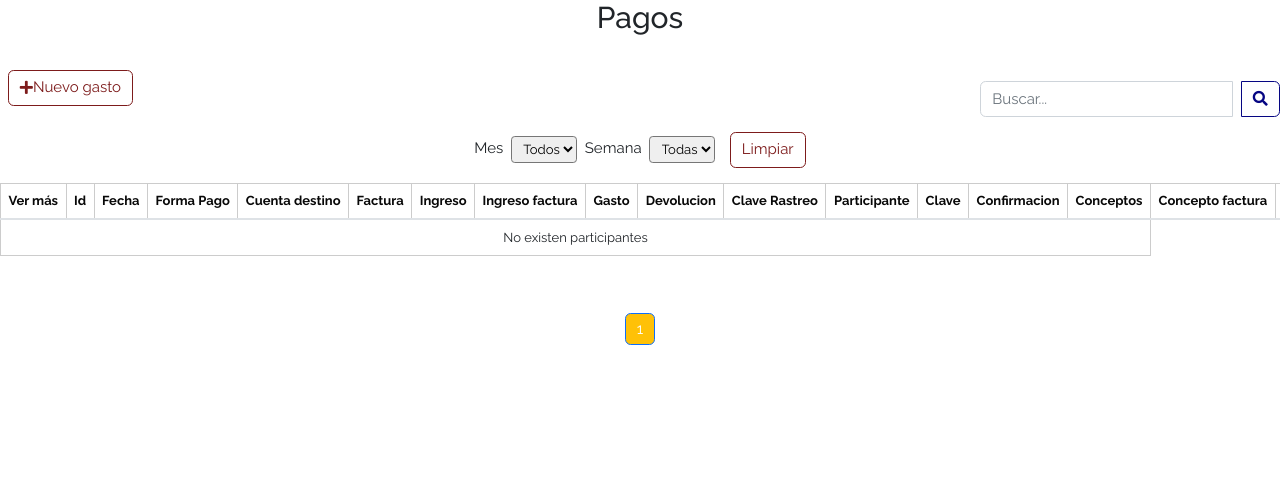
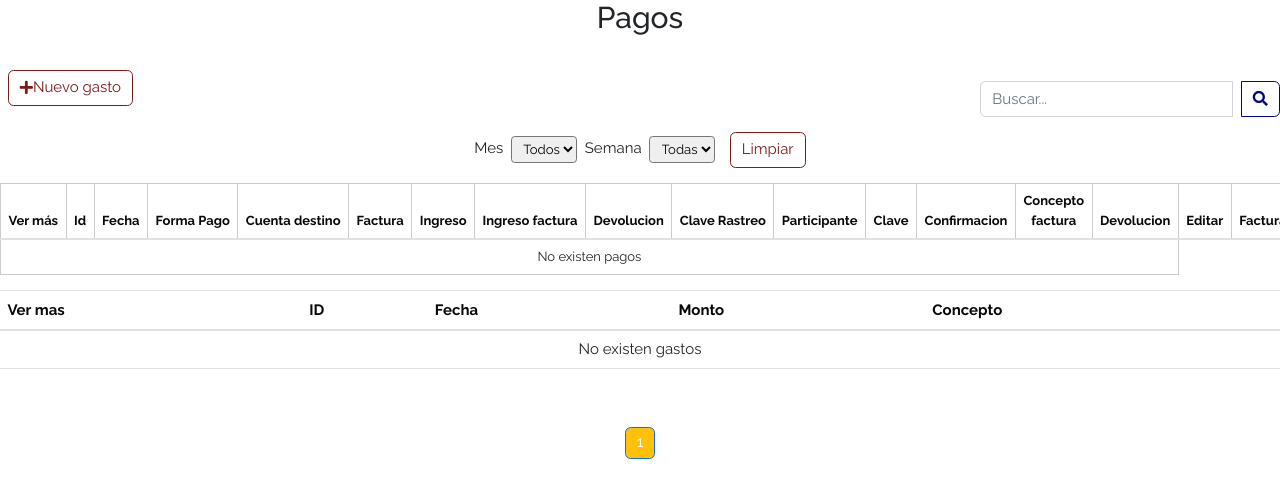
Before and after one commit to JoseMiguelVS/SACAL, a Flask app: page /pagos in a window 1280 px wide. Shown: the part 85-583 px from the top of the page. Run offline with Flask 3, Linux system fonts and the light colour scheme; the visitor is signed in with stand-in values (Sample User, id 1); data that the repository does not hold is empty; parts of the project's set-up code (start-up, migrations or seed data) failed here and were passed over; some libraries are stand-ins or nearby versions.

Commit message:
6.2.8 Pagos y gastos separados(falta devolucion)

```diff
--- a/app/routes/pagos/routes.py
+++ b/app/routes/pagos/routes.py
@@ -3,7 +3,7 @@ from flask_login import login_required
 from datetime import datetime
 from psycopg2.extras import RealDictCursor
 
-from utils.listas import lista_meses, lista_semanas
+from utils.listas import lista_conceptos, lista_meses, lista_semanas
 
 from ..utils.utils import get_db_connection, paginador3
 
@@ -14,22 +14,38 @@ pagos = Blueprint('pagos', __name__)
 @pagos.route("/pagos")
 @login_required
 def pagos_buscar():
+    # Búsqueda
     search_query = request.args.get('buscar', '', type=str).strip()
     search_query_sql = f"%{search_query}%"
+    page = request.args.get('page', 1, type=int)
+    per_page = 20
 
+    # Pagos con búsqueda
     sql_count = '''
         SELECT COUNT(*) FROM detalles_pagos
         WHERE (clave_participante ILIKE %s OR nombre_participante ILIKE %s)
     '''
-
     sql_lim = '''
         SELECT * FROM detalles_pagos
         WHERE (clave_participante ILIKE %s OR nombre_participante ILIKE %s)
         ORDER BY id_pago DESC
         LIMIT %s OFFSET %s
     '''
+    paginado = paginador3(sql_count, sql_lim, [search_query_sql, search_query_sql], page, per_page)
 
-    paginado = paginador3(sql_count, sql_lim, [search_query_sql, search_query_sql], 1, 5)
+
+    conn = get_db_connection()  # o como sea tu conexión
+    cursor = conn.cursor()
+        # Últimos 10 gastos (no filtrados)
+    sql_gastos = '''
+        SELECT *
+        FROM detalles_gastos
+        ORDER BY fecha DESC
+        LIMIT 10
+    '''
+    cursor.execute(sql_gastos)
+    gastos = cursor.fetchall()
+
 
     return render_template('pagos/pagos.html',
                            meses=lista_meses(),
@@ -39,45 +55,69 @@ def pagos_buscar():
                            per_page=paginado[2],
                            total_items=paginado[3],
                            total_pages=paginado[4],
-                           search_query=search_query)
-
+                           search_query=search_query,
+                           gastos=gastos)
 
 @pagos.route("/pagos/filtros")
 @login_required
 def pagos_filtros():
     mes = request.args.get('mes', '', type=str)
     semana = request.args.get('semana', '', type=str)
+    page = request.args.get('page', 1, type=int)
+    per_page = 20
 
+    # -------------------- PAGOS --------------------
     sql_count = '''
-                    SELECT COUNT(*) FROM detalles_pagos
-                    WHERE (%s = '' OR meses ILIKE %s)
-                    AND (%s = '' OR semanas ILIKE %s)
-                '''
+        SELECT COUNT(*) FROM detalles_pagos
+        WHERE (%s = '' OR meses ILIKE %s)
+        AND (%s = '' OR semanas ILIKE %s)
+    '''
 
     sql_lim = '''
-                    SELECT * FROM detalles_pagos
-                    WHERE (%s = '' OR meses ILIKE %s)
-                    AND (%s = '' OR semanas ILIKE %s)
-                    ORDER BY id_pago DESC
-                    LIMIT %s OFFSET %s
-                '''
+        SELECT * FROM detalles_pagos
+        WHERE (%s = '' OR meses ILIKE %s)
+        AND (%s = '' OR semanas ILIKE %s)
+        ORDER BY id_pago DESC
+        LIMIT %s OFFSET %s
+    '''
+
     paginado = paginador3(
         sql_count, sql_lim,
-        [
-            mes, mes,
-            semana, semana
-        ],
-        1, 20
+        [mes, mes, semana, semana],
+        page, per_page
+    )
+
+    # -------------------- GASTOS --------------------
+    sql_countG = '''
+        SELECT COUNT(*) FROM detalles_gastos
+        WHERE (%s = '' OR mes ILIKE %s)
+        AND (%s = '' OR semana ILIKE %s)
+    '''
+
+    sql_limG = '''
+        SELECT * FROM detalles_gastos
+        WHERE (%s = '' OR mes ILIKE %s)
+        AND (%s = '' OR semana ILIKE %s)
+        ORDER BY fecha DESC
+        LIMIT %s OFFSET %s
+    '''
+
+    paginado_gastos = paginador3(
+        sql_countG, sql_limG,
+        [mes, mes, semana, semana],
+        1, 10  # puedes dejarlo paginado si lo necesitas
     )
 
     return render_template('pagos/pagos.html',
-                           meses=lista_meses(),
-                           semanas=lista_semanas(),
                            pagos=paginado[0],
                            page=paginado[1],
                            per_page=paginado[2],
                            total_items=paginado[3],
-                           total_pages=paginado[4])
+                           total_pages=paginado[4],
+                           gastos=paginado_gastos[0],
+                           concepto=lista_conceptos(),
+                           meses=lista_meses(),
+                           semanas=lista_semanas())
 
 # -----------------------------COMPROBANTES-----------------------------
 @pagos.route("/pagos/comprobantes/<string:id>")
@@ -98,7 +138,6 @@ def pagos_actualizar(id):
     if request.method == 'POST':
         clave_rastreo = request.form['clave_rastreo']
         validacion_pago = request.form['validacion_pago']
-        devolucion = request.form['devolucion']
 
         con = get_db_connection()
         cur = con.cursor()
@@ -109,6 +148,25 @@ def pagos_actualizar(id):
         cur.close()
         con.close()
         flash('Pago actualizado correctamente')
+    return redirect(url_for('pagos.pagos_buscar'))
+
+@pagos.route("/pagos/devolucion/<string:id>", methods=['POST'])
+@login_required
+def pagos_devolucion(id):
+    if request.method == 'POST':
+        ingresos = 0
+        ingreso_factura = 0
+        devolucion=request.form['devolucion']
+
+        con = get_db_connection()
+        cur= con.cursor()
+        sql = 'UPDATE pagos SET ingresos = %s, ingreso_factura = %s, devolucion = %s WHERE participante = %s'
+        valores = (ingresos, ingreso_factura, devolucion, id)
+        cur.execute(sql, valores)
+        con.commit()
+        cur.close()
+        con.close()
+        flash('Devolucion registrada correctamente')
     return redirect(url_for('pagos.pagos_buscar'))
 
 # -----------------------------------DETALLES DE PAGOS-----------------------------------
@@ -129,23 +187,21 @@ def pagos_detalles(id):
 @login_required
 def pagos_nuevo():
     if request.method == 'POST':
-        gasto = request.form['gasto']
-        conceptos = request.form['conceptos']
-        ingresos = '0'
-        clave_rastreo = 'N/A'
-        fecha_pago = datetime.now()
-        validacion_pago = '3'
-        participante = '1'
+        monto_gasto = request.form['gasto']
+        concepto_gasto = request.form['conceptos']
+        mes = request.form['mes']
+        semana = request.form['semana']
+        fecha = datetime.now()
 
         con = get_db_connection()
         cur = con.cursor(cursor_factory=RealDictCursor)
 
         sql = '''
-                    INSERT INTO pagos
-                        (gasto, ingresos, clave_rastreo, conceptos, fecha_pago,validacion_pago, participante)
-                        VALUES (%s, %s, %s, %s, %s, %s, %s)
+                    INSERT INTO gastos
+                        (fecha, monto_gasto, concepto_gasto, mes, semana)
+                        VALUES (%s, %s, %s, %s, %s)
               '''
-        valores = (gasto, ingresos, clave_rastreo, conceptos, fecha_pago,validacion_pago, participante)
+        valores = (fecha, monto_gasto, concepto_gasto, mes, semana)
         cur.execute(sql, valores)
 
         con.commit()
--- a/app/templates/pagos/pagos.html
+++ b/app/templates/pagos/pagos.html
@@ -69,14 +69,13 @@
                     <th>Factura</th>
                     <th>Ingreso</th>
                     <th>Ingreso factura</th>
-                    <th>Gasto</th>
                     <th>Devolucion</th>
                     <th>Clave Rastreo</th>
                     <th>Participante</th>
                     <th>Clave</th>
                     <th>Confirmacion</th>
-                    <th>Conceptos</th>
-                    <th>Concepto factura</th>
+                    <th>Concepto <br>factura</th>
+                    <th>Devolucion</th>
                     <th>Editar</th>
                     <th>Factura</th>
                 </tr>
@@ -97,7 +96,6 @@
                     <td><input type="checkbox" readonly disabled {% if p.factura_pago %}checked{% endif %}></td>
                     <td>{{ p.ingresos }}</td>
                     <td>{{ p.ingreso_factura }}</td>
-                    <td>{{ p.gasto }}</td>
                     <td>{{ p.devolucion }}</td>
                     <td>{{ p.clave_rastreo }}</td>
                     <td>{{ p.nombre_participante }}</td>
@@ -113,11 +111,15 @@
                         {% endif %}
                     </td>
 
-                    <td>{{ p.conceptos }}</td>
                     <td>{{ p.concepto_factura }}</td>
                     <td>
-                        <a class="botones-editar"
-                            href="{{ url_for('pagos.pagos_comprobantes', id = p.id_participante) }}"><i
+                        <button type="button" class="botones-editar" data-bs-toggle="modal"
+                            data-bs-target="#modalEditarDevolucion-{{p.participante}}" aria-label="Agregar devolucion">
+                            <i class="fa fa-edit"></i>
+                        </button>
+                    </td>
+                    <td>
+                        <a class="botones-editar" href="{{ url_for('pagos.pagos_comprobantes', id = p.id_pagos) }}"><i
                                 class="fa fa-edit"></i></a>
                     </td>
                     <td>
@@ -130,9 +132,37 @@
                 {% endfor %}
                 {% else %}
                 <tr>
-                    <td align="center" colspan="15">No existen participantes</td>
+                    <td align="center" colspan="15">No existen pagos</td>
                 </tr>
                 {% endif %}
+            </tbody>
+        </table>
+    </section>
+
+    <section class="table-responsive tables-sm">
+        <table class="table table-hover">
+            <thead>
+                <tr>
+                    <th>Ver mas</th>
+                    <th>ID</th>
+                    <th>Fecha</th>
+                    <th>Monto</th>
+                    <th>Concepto</th>
+                </tr>
+            </thead>
+            <tbody>
+                {% if gastos %} {% for g in gastos %}
+                <tr>
+                    <td>{{ loop.index }}</td>
+                    <td>{{ g.fecha }}</td>
+                    <td>{{ g.monto_gasto }}</td>
+                    <td>{{ g.nombre_gasto }}</td>
+                    {% endfor %} {% else %}
+                <tr>
+                    <td align="center" colspan="15">No existen gastos</td>
+                </tr>
+                {% endif %}
+                </tr>
             </tbody>
         </table>
     </section>
@@ -239,6 +269,39 @@
             </form>
         </div>
     </div>
+
+    <div class="modal fade" id="modalEditarDevolucion-{{p.participante}}" data-bs-backdrop="static"
+        data-bs-keyboard="false" tabindex="-1" aria-labelledby="modalEditarDevolucionLabel" aria-hidden="true">
+        <div class="modal-dialog">
+            <form action="{{url_for('pagos.pagos_devolucion', id=p.participante)}}" method="post" class="modal-content">
+                <div class="modal-header">
+                    <h5 class="modal-title" id="modalEditarLabel-{{p.nombre_participante}}">
+                        Agregar Factura
+                    </h5>
+                    <button type="button" class="btn-close" data-bs-dismiss="modal" aria-label="Cerrar"></button>
+                </div>
+                <div class="modal-body">
+                    <input type="hidden" name="csrf_token" value="{{ csrf_token() }}" />
+                    <div class="mb-2">
+                        <label for="" class="form-label">Monto de devolucion</label>
+                        {% if not p.ingresos == 0.0 %}
+                        <input type="number" name="devolucion" id="devolucion" class="form-control"
+                        value="{{p.ingresos - (p.ingresos * 0.16)}}"
+                        placeholder="{{p.ingresos - (p.ingresos * 0.16)}}">
+                        {% else %}
+                        <input type="number" name="devolucion" id="devolucion" class="form-control"
+                            value="{{p.ingreso_factura - (p.ingreso_factura * 0.16)}}"
+                            placeholder="{{p.ingreso_factura - (p.ingreso_factura * 0.16)}}">
+                            {% endif %}
+                    </div>
+                </div>
+                <div class="modal-footer">
+                    <button type="button" class="botones-cancelar" data-bs-dismiss="modal">Cancelar</button>
+                    <button type="submit" class="botones-guardar">Guardar</button>
+                </div>
+            </form>
+        </div>
+    </div>
     {% endfor %} {% endif %}
 
     <script>
--- a/app/templates/pagos/pagos_detalles.html
+++ b/app/templates/pagos/pagos_detalles.html
@@ -46,10 +46,7 @@
                     <input type="text" name="clave_rastreo" id="clave_rastreo" class="form-control"
                         value="{{ pagos.clave_rastreo }}">
                 </div>
-                <div class="mb-3">
-                    <label for="devolucion" class="form-label">¿Es devolucion?</label>
-                    <input type="checkbox" name="devolucion" id="devolucion">
-                </div>
+
                 <button type="submit" class="botones-guardar w-100 mb-1">Guardar cambios</button>
                 <a href="{{ url_for('pagos.pagos_buscar') }}" class="botones-cancelar w-100 mb-1">Cancelar</a>
             </form>
@@ -57,4 +54,5 @@
     </div>
 </main>
 
+
 {% endblock %}
--- a/app/utils/listas.py
+++ b/app/utils/listas.py
@@ -66,3 +66,5 @@ def lista_participantes():
 
 def lista_formaPago():
     return listar_tabla('formas_pago', 'id_forma')
+def lista_conceptos():
+    return listar_tabla('tipo_concepto_factura', 'id_concepto')
```
Also changed, not shown: app/routes/resumen/routes.py (added, +42 -0 lines), app/static/qr/CED004.png, app/templates/resumen/resumen.html (added), 1 other file.
